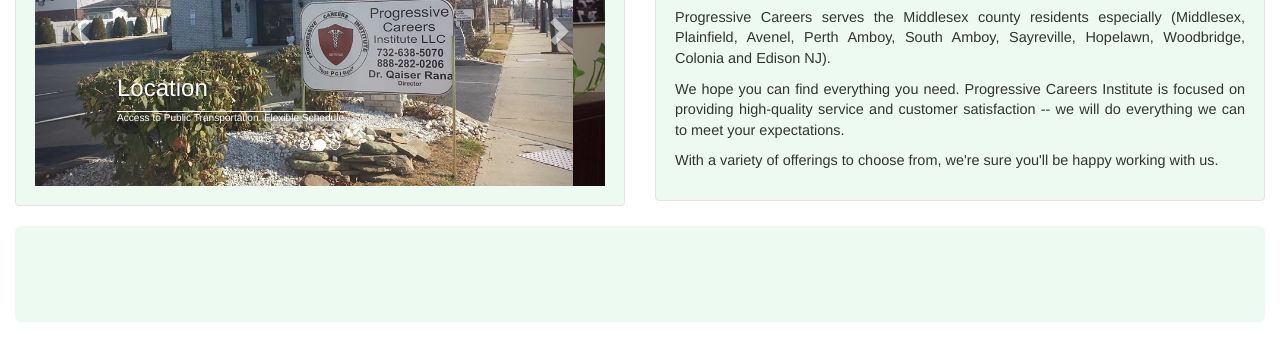
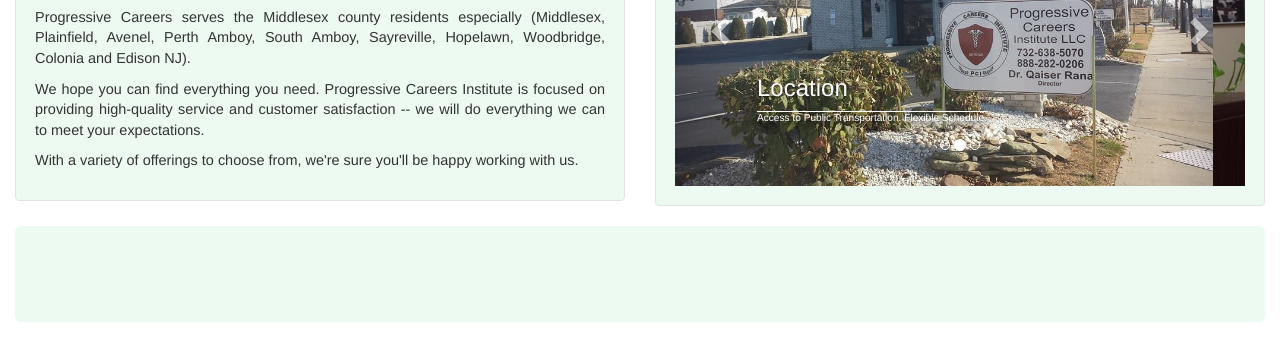
Before and after one commit to khayyamsaleem/PCIWeb, a plain HTML site: page index.html in a window 1280 px wide. Shown: the part 785-1137 px from the top of the page. Drawn offline with nearby package versions, Linux system fonts and the light colour scheme.

Commit message:
implemented push pull for bootstrap grid system

```diff
--- a/index.html
+++ b/index.html
@@ -100,7 +100,7 @@
           </div>
         </div>
         <div class="row">
-          <div class="col-sm-6 col-md-6">
+          <div class="col-sm-6 col-md-6 col-sm-push-6">
             <div class="container-fluid well" id="home-slideshow">
               <div id="pci-slides" class="carousel slide" data-ride="carousel">
                 <ol class="carousel-indicators">
@@ -149,7 +149,7 @@
               <!-- carousel -->
             </div>
           </div>
-          <div class="col-sm-6 col-md-6">
+          <div class="col-sm-6 col-md-6 col-sm-pull-6">
             <div class="container-fluid well" id="about-us">
               <h1>About Us</h1>
               <p>
```
